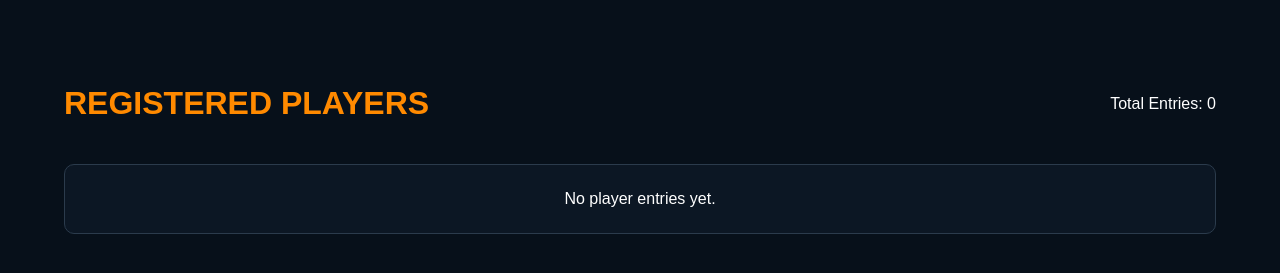
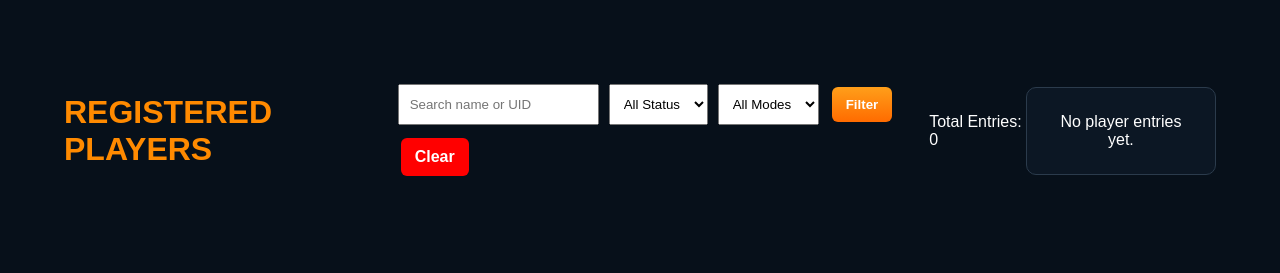
Before and after one commit to aryankumar67163-png/bgmi-site, a Python web app: template templates/admin.html in a window 1280 px wide. Shown: the part 334-607 px from the top of the page. Run offline with Jinja, Linux system fonts and the light colour scheme; the template is opened without the code that fills it, so the values that code supplies are empty.

Commit message:
Update admin.html

```diff
--- a/templates/admin.html
+++ b/templates/admin.html
@@ -159,8 +159,30 @@ body{
 <div class="section">
     <div class="title-row">
         <h1>REGISTERED PLAYERS</h1>
-        <div>Total Entries: {{ players|length }}</div>
-    </div>
+
+<form method="GET" action="/admin" style="display:flex;gap:10px;margin:20px 0;flex-wrap:wrap;">
+    <input type="text" name="search" placeholder="Search name or UID" style="padding:10px;">
+
+    <select name="status" style="padding:10px;">
+        <option value="">All Status</option>
+        <option value="Paid">Paid</option>
+        <option value="Pending">Pending</option>
+    </select>
+
+    <select name="mode" style="padding:10px;">
+        <option value="">All Modes</option>
+        <option value="Solo">Solo</option>
+        <option value="Duo">Duo</option>
+        <option value="Squad">Squad</option>
+        <option value="TDM">TDM</option>
+        <option value="Erangel">Erangel</option>
+    </select>
+
+    <button class="btn" type="submit">Filter</button>
+    <a class="btn delete" href="/admin">Clear</a>
+</form>
+
+<div>Total Entries: {{ players|length }}</div>
 
     {% if players|length == 0 %}
     <div class="empty">
```
